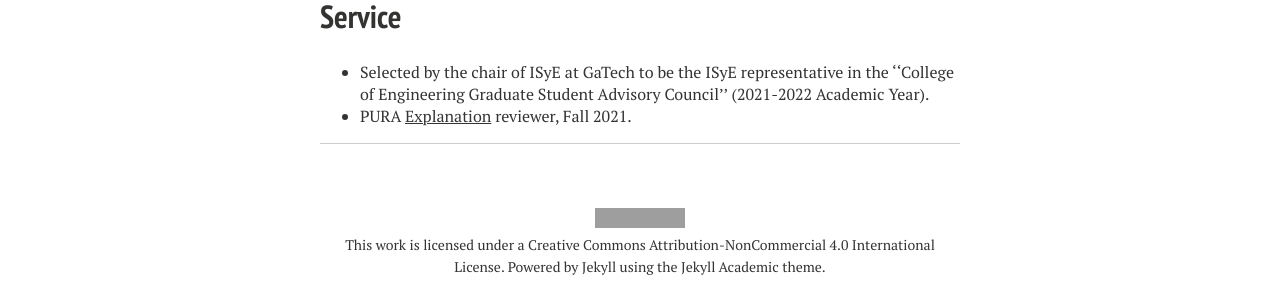
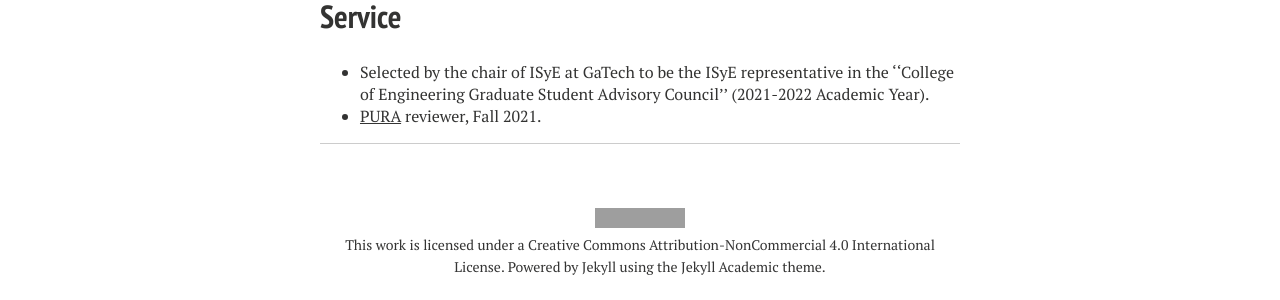
Before and after one commit to ierazo/ierazo.github.io, a Jekyll site: the page built from Background.md, in a window 1280 px wide. Shown: the part 863-1163 px from the top of the page. Built offline with Jekyll 4.4.1, drawn with Linux system fonts in a browser that asks for light colours; nearby versions of some CDN libraries; some web fonts are replaced; our own code applies the rules of GitHub Pages for plain Markdown files; grey boxes are pictures that could not be loaded.

Commit message:
Update Background.md

```diff
--- a/Background.md
+++ b/Background.md
@@ -16,4 +16,4 @@
 
 # Service
 - Selected by the chair of ISyE at GaTech to be the ISyE representative in the ''College of Engineering Graduate Student Advisory Council'' (2021-2022 Academic Year).
-- PURA [Explanation](http://www.undergradresearch.gatech.edu/content/presidents-undergraduate-research-awards) reviewer, Fall 2021.
+- [PURA](http://www.undergradresearch.gatech.edu/content/presidents-undergraduate-research-awards) reviewer, Fall 2021.
```
